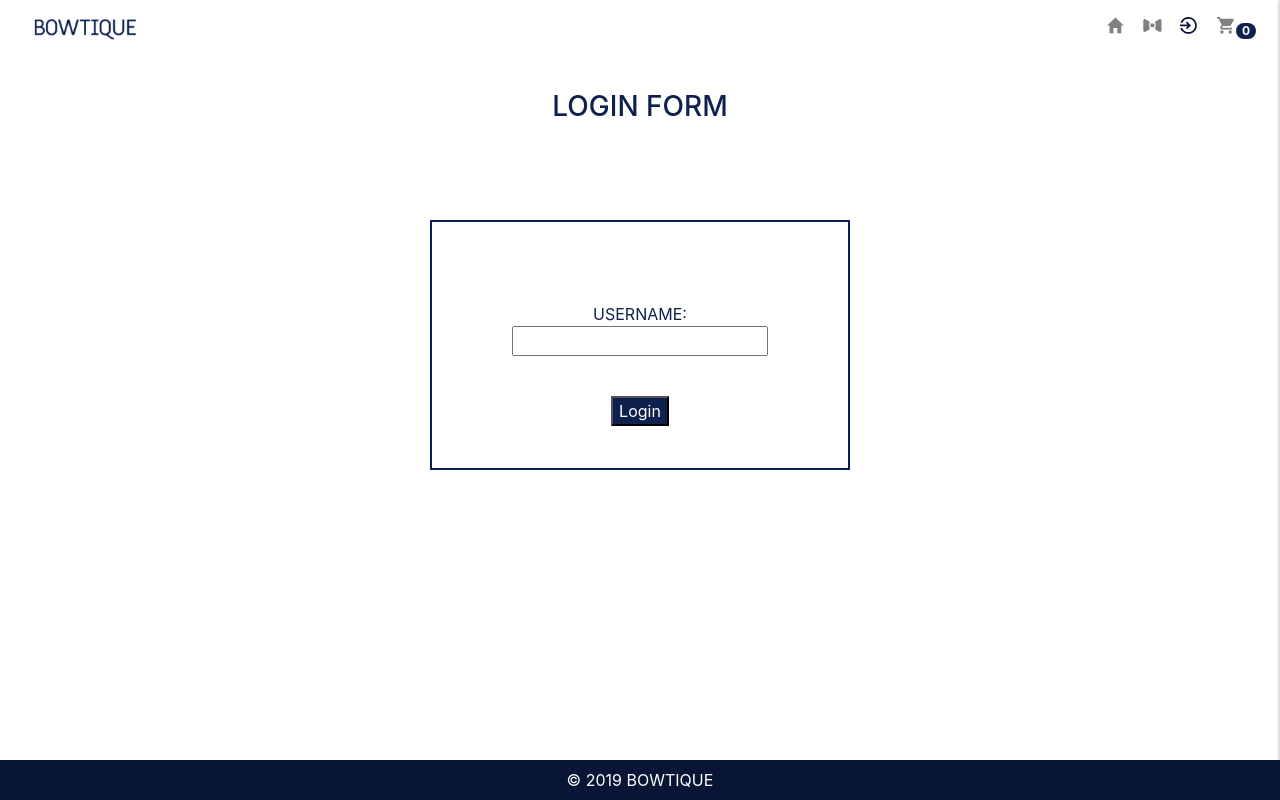
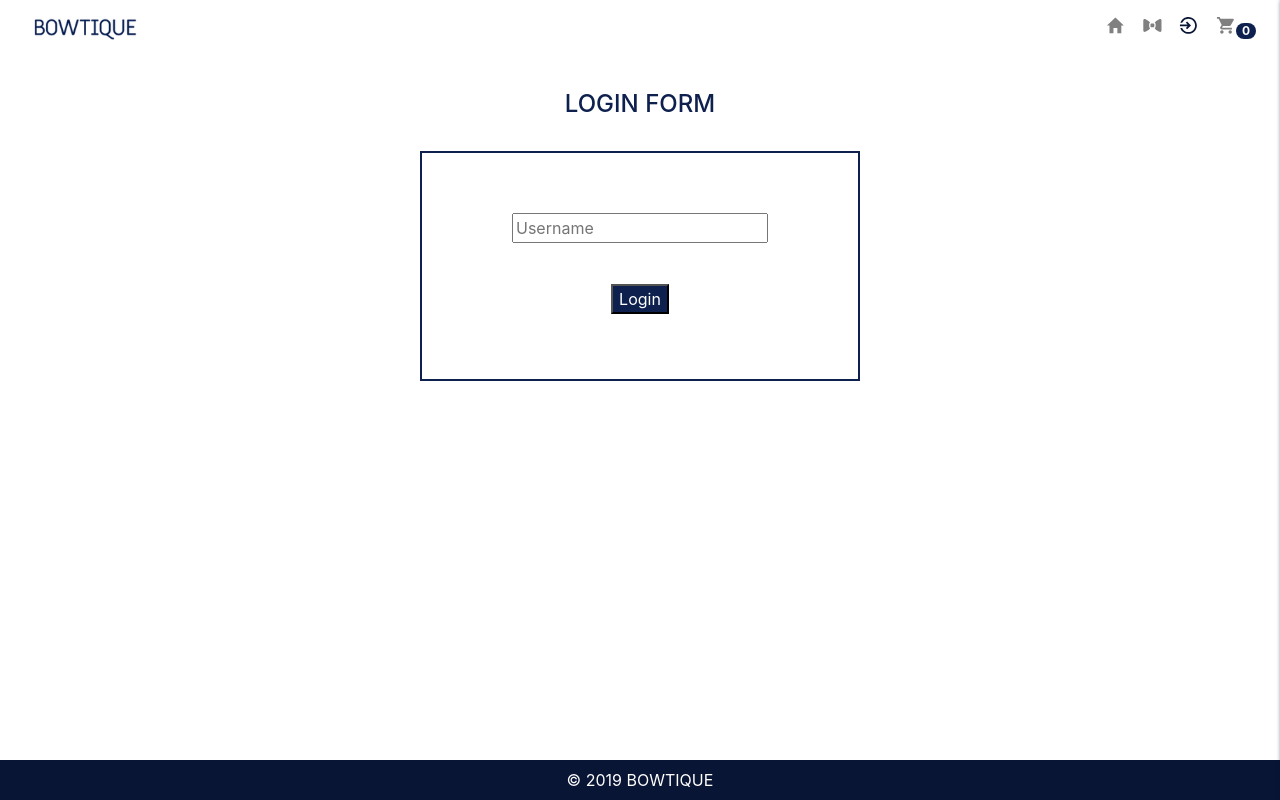
Before and after one commit to ijanett/bowtique_client, a React (Create React App) app: page /login in a window 1280 px wide. Built offline with nearby package versions, Linux system fonts and the light colour scheme.

Commit message:
Add placeholder to login username field

```diff
--- a/src/components/Login.js
+++ b/src/components/Login.js
@@ -44,10 +44,10 @@ class Login extends React.Component {
         return (
             <div className="text-center">
                 <div className="login-container">
-                    <h3>LOGIN FORM</h3>
+                    <h4>LOGIN FORM</h4>
                     <br />
                     <form>
-                        USERNAME: <input onChange={this.handleChange} type="text" name="username" value={this.state.username}/>
+                        <input onChange={this.handleChange} type="text" name="username" value={this.state.username} placeholder="Username" />
                         <br />
                         <br />
                         <input onClick={this.handleSubmit} type="submit" value="Login" />
--- a/src/index.css
+++ b/src/index.css
@@ -235,10 +235,10 @@ overflow: scroll;
 
 .login-container form {
   border: 2px solid #0e204d;
-  padding: 80px 43px;
-  width: 420px;
-  height: 250px;
-  margin: 5% auto;
+  padding: 60px 43px;
+  width: 440px;
+  height: 230px;
+  margin: 0 auto;
   max-width: 90%;
 }
 
```
